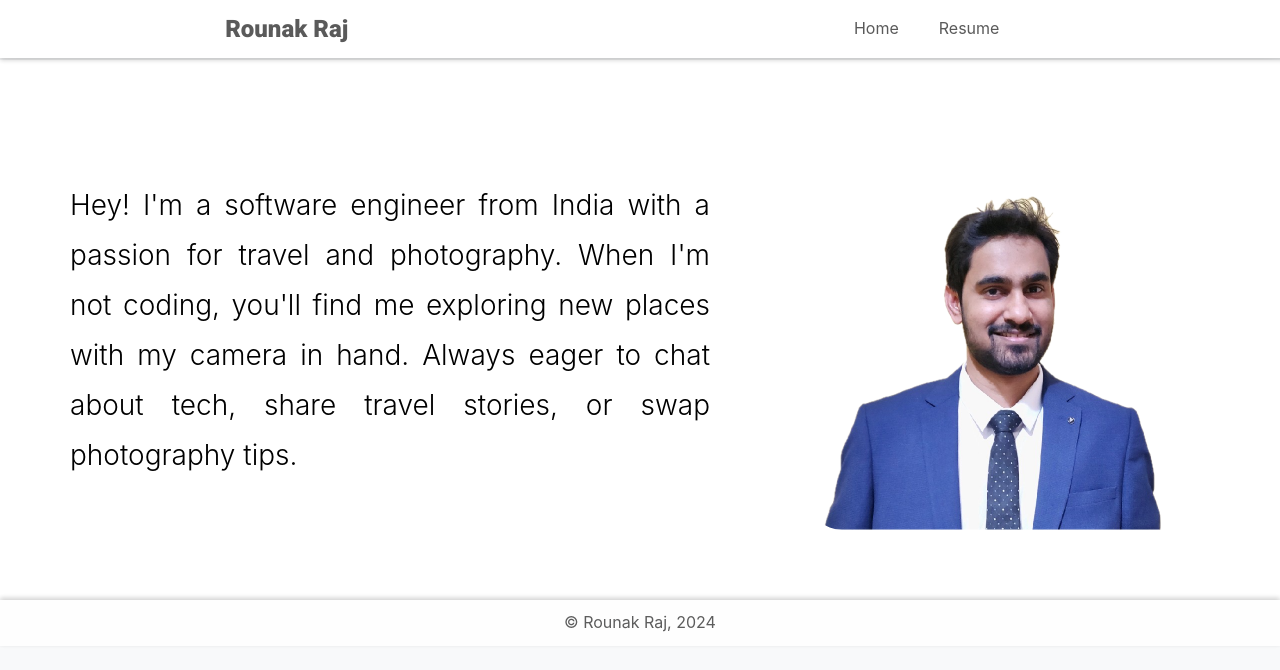
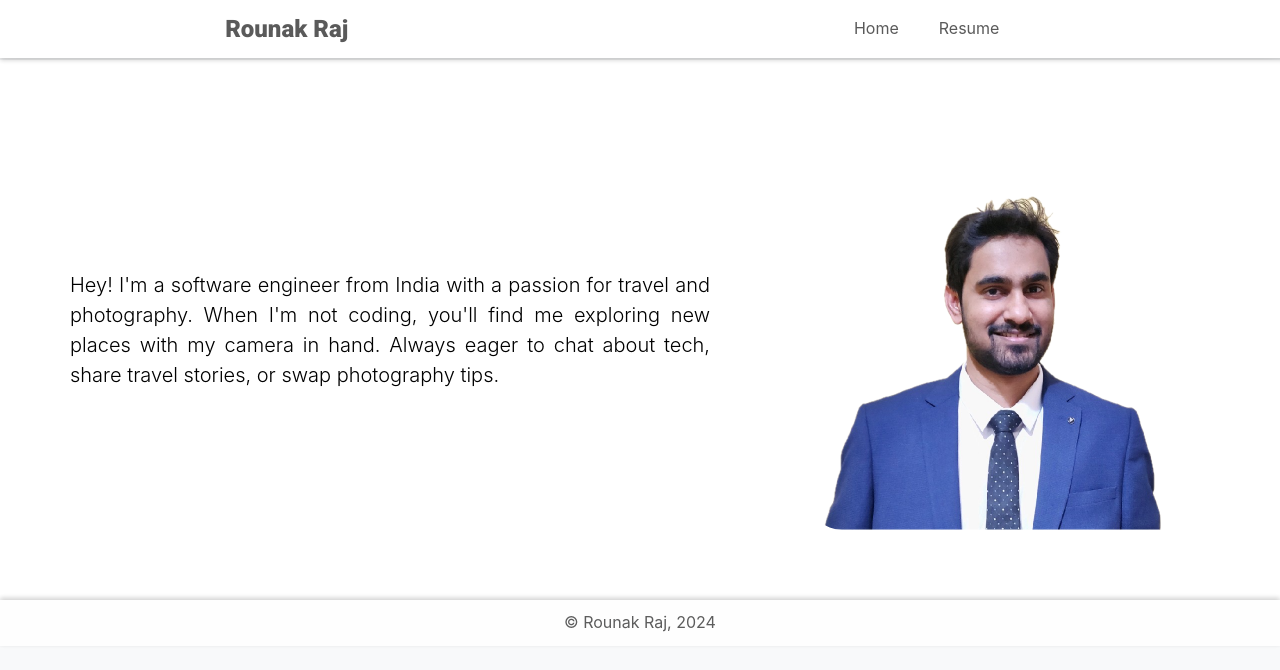
Before and after one commit to rounakraj8/portfolio, a React (Create React App) app in the folder website/: page /#/ in a window 1280 px wide. Shown: the top 670 px of the page. Built offline with nearby package versions, Linux system fonts and the light colour scheme.

Commit message:
adjust CSS

```diff
--- a/website/src/components/homepage/Homepage.css
+++ b/website/src/components/homepage/Homepage.css
@@ -95,8 +95,8 @@ h2 {
   align-items: center;
   text-align: justify;
   text-justify: auto;
-  font-size: 28px;
+  font-size: 20px;
   font-weight: 350;
-  line-height: 50px;
+  line-height: 30px;
   padding: 50px;
 }
```
